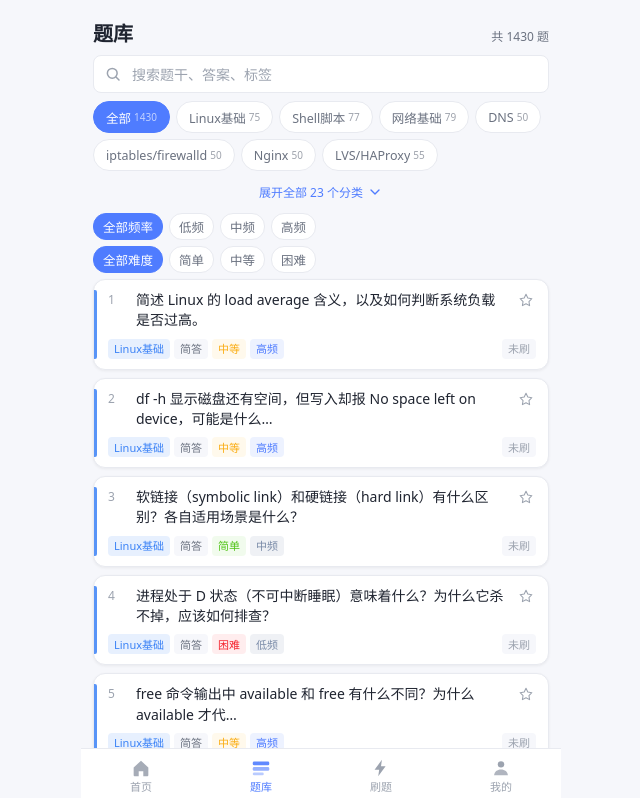
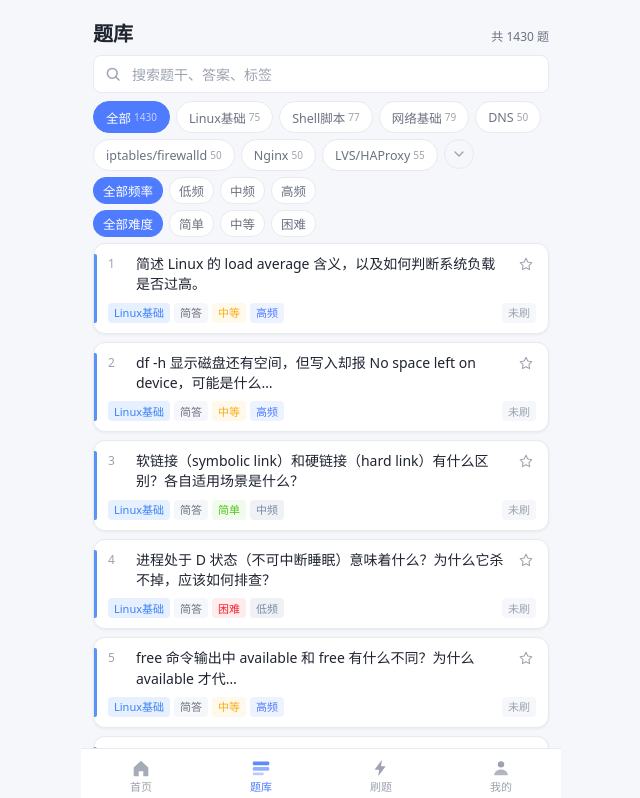
Before and after one commit to fanggafa/OpsInterview-Bank-H5, a Vue app: page /bank in a window 1280 px wide. Shown: the top 798 px of the page, without its empty margins (319-959 px from the left). Built offline with nearby package versions, Linux system fonts and the light colour scheme.

Commit message:
fix(ui): 题干区加高度上限可内部滚动；题库分类展开改为行内箭头胶囊

```diff
--- a/src/views/BankView.vue
+++ b/src/views/BankView.vue
@@ -205,16 +205,6 @@ const hasFilter = computed(
     Boolean(state.value.keyword)
 )
 
-/** 已生效的筛选数量，用于折叠状态下提示「还有筛选没展开」 */
-const activeFilterCount = computed(() => {
-  let n = 0
-  if (state.value.category) n++
-  if (state.value.frequency) n++
-  if (state.value.difficulty) n++
-  if (state.value.keyword) n++
-  return n
-})
-
 /** 各分类题量，用于 Tab 上的角标 */
 const categoryCounts = computed(() => {
   const counts = {}
@@ -273,7 +263,7 @@ const resultText = computed(() => {
       </button>
     </div>
 
-    <!-- 分类 Tab：默认折叠，只显示前几个；点箭头展开全部 -->
+    <!-- 分类 Tab：默认折叠，只显示前几个；末尾一个小箭头展开全部 -->
     <nav id="bank-cats" class="chip-grid bank-tabs" aria-label="分类筛选">
       <button
         class="chip"
@@ -292,23 +282,26 @@ const resultText = computed(() => {
       >
         <span class="chip__label">{{ cat }}</span><span class="chip__count">{{ categoryCounts[cat] }}</span>
       </button>
-    </nav>
 
-    <!-- 折叠开关：分类多时才出现 -->
+      <!--
+        展开箭头：不再是独占一整行的文字按钮，而是分类列表末尾的一个小图标胶囊。
+        省掉整行高度（30px + 6px 间距），分类区看起来更紧凑。
+
+        aria-label 里带上完整语义（而不是「展开全部 23 个分类」的文字），
+        因为视觉上只剩一个箭头，读屏需要能说清它干什么。
+      -->
       <button
         v-if="catsCollapsible"
-      class="tabs-toggle"
+        class="chip chip--expand"
+        :class="{ 'chip--expand--open': catsExpanded }"
         :aria-expanded="catsExpanded"
         aria-controls="bank-cats"
+        :aria-label="catsExpanded ? '收起分类' : `展开全部 ${availableCategories.length} 个分类`"
+        :title="catsExpanded ? '收起分类' : `展开全部 ${availableCategories.length} 个分类`"
         @click="catsExpanded = !catsExpanded"
       >
-      <span>
-        {{ catsExpanded ? '收起分类' : `展开全部 ${availableCategories.length} 个分类` }}
-        <em v-if="!catsExpanded && activeFilterCount">· 已筛选 {{ activeFilterCount }} 项</em>
-      </span>
         <svg
-        class="tabs-toggle__chev"
-        :class="{ 'tabs-toggle__chev--up': catsExpanded }"
+          class="chip__chev"
           viewBox="0 0 24 24"
           width="16"
           height="16"
@@ -317,6 +310,7 @@ const resultText = computed(() => {
           <path d="M6 9l6 6 6-6" fill="none" stroke="currentColor" stroke-width="2" stroke-linecap="round" stroke-linejoin="round" />
         </svg>
       </button>
+    </nav>
 
     <!-- 频率筛选 -->
     <nav class="chip-wrap bank-tabs" aria-label="频率筛选">
@@ -469,28 +463,34 @@ const resultText = computed(() => {
   margin-bottom: 6px;
 }
 
-/* 折叠开关 */
-.tabs-toggle {
-  display: flex;
-  align-items: center;
+/**
+ * 展开/收起箭头：分类列表末尾的一个小胶囊图标。
+ *
+ * 早期版本是「独占一行的文字按钮（展开全部 23 个分类 ⌄）」，
+ * 白占 30px 高度 + 6px 间距。改成行内小图标后：
+ * - 省掉整行，分类区更紧凑
+ * - 位置在列表末尾，语义上就是「后面还有，展开看」
+ */
+.chip--expand {
+  width: 30px;
+  height: 30px;
+  padding: 0;
   justify-content: center;
-  gap: 4px;
-  width: 100%;
-  height: 30px;
-  margin-bottom: 6px;
-  font-size: 12px;
+  color: var(--c-text-3);
+  background: var(--c-bg);
+  border-color: var(--c-border);
+}
+.chip--expand:active {
+  background: var(--c-primary-weak);
+  border-color: var(--c-primary);
   color: var(--c-primary);
-  background: none;
 }
-.tabs-toggle em {
-  font-style: normal;
-  color: var(--c-text-3);
-}
-.tabs-toggle__chev {
+.chip__chev {
   flex-shrink: 0;
   transition: transform 0.2s ease;
 }
-.tabs-toggle__chev--up {
+/* 展开后箭头翻转，提示「点它收起」 */
+.chip--expand--open .chip__chev {
   transform: rotate(180deg);
 }
 
--- a/src/views/PracticeView.vue
+++ b/src/views/PracticeView.vue
@@ -1074,13 +1074,21 @@ const headerTitle = computed(() => (category.value ? category.value : '刷题'))
 }
 
 /**
- * 题干区（固定不滚）。
+ * 题干区（固定不滚，但有高度上限）。
  *
- * flex-shrink: 0 是关键——它保证题干不被下方的滚动区挤压；
- * 内容再长（长题目）也只会自己换行，不会把答案区挤没。
+ * flex-shrink: 0 保证它不被下方滚动区挤压；
+ * 同时给一个 max-height，避免「超长题干」把答案区挤得只剩几行——
+ * 超过上限时题干自己内部滚动，仍然「标题始终可见」，只是不会无限占屏。
+ *
+ * 上限取 38vh：iPhone SE 级小屏（约 570px 可视高）下约 216px，
+ * 够放 4-5 行 16px 的题干；再长就内部滚。
  */
 .qcard-p__head {
   flex-shrink: 0;
+  max-height: 38vh;
+  overflow-y: auto;
+  -webkit-overflow-scrolling: touch;
+  overscroll-behavior: contain;
   padding-top: 2px;
 }
 /* 题干 + 标签 与「看答案」按钮同一行：标签左、按钮右 */
```
Also changed, not shown: 1 other file (tests, documents, lock files or other folders). Lines whose indentation alone changed are shown as unchanged.
